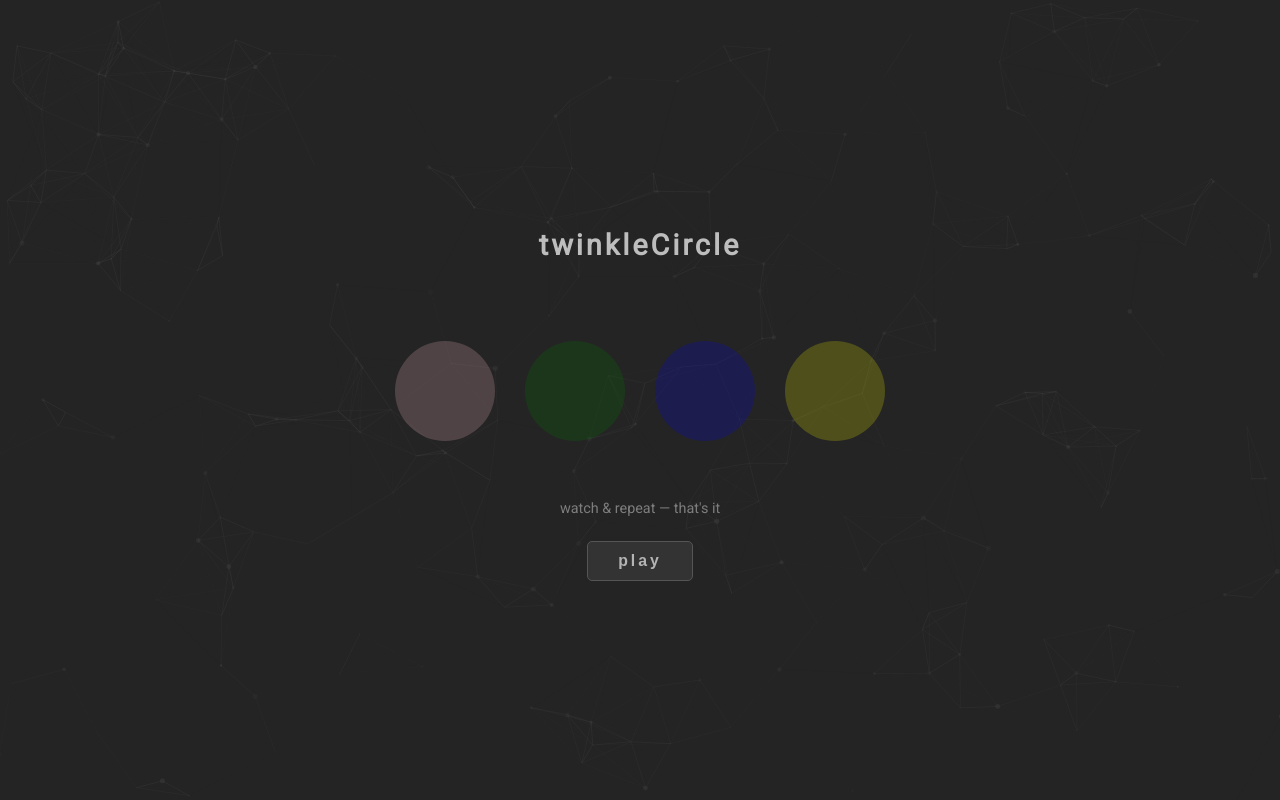
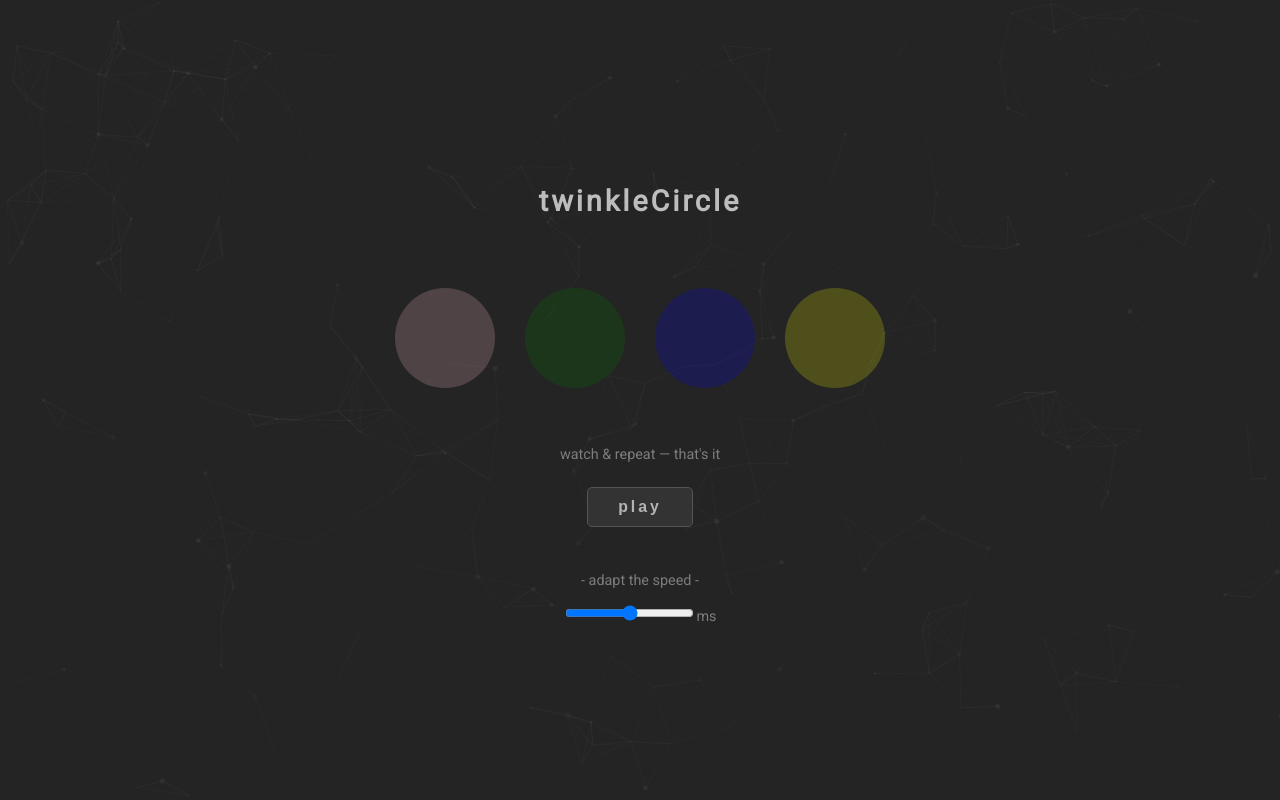
Before and after one commit to clasei/twinkle-circle, a React (Create React App) app: page / in a window 1280 px wide. Built offline with nearby package versions, Linux system fonts and the light colour scheme.

Commit message:
speed slider style implemented

```diff
--- a/src/components/ControlPanel/ControlPanel.css
+++ b/src/components/ControlPanel/ControlPanel.css
@@ -8,7 +8,7 @@
 .control-panel button {
     padding: 10px 30px;
     margin-top: 10px;
-
+    margin-bottom: 30px;
     font-size: 1.1em;
     font-weight: bold;
     letter-spacing: 3px;
--- a/src/components/ControlPanel/ControlPanel.js
+++ b/src/components/ControlPanel/ControlPanel.js
@@ -1,11 +1,21 @@
 import React from 'react';
 import './ControlPanel.css';
 
-const ControlPanel = ({ onStart }) => {
+const ControlPanel = ({ onStart, gameSpeed, onSpeedChange }) => {
   return (
     <div className="control-panel">
       <p>watch & repeat — that's it</p>
       <button onClick={onStart}>play</button>
+      <p>- adapt the speed -</p>
+      <input
+          type="range"
+          min="200"
+          max="1000"
+          value={gameSpeed}
+          onChange={onSpeedChange}
+          id="speedSlider"
+      />
+      <span>{gameSpeed}ms</span>
     </div>
   );
 }
--- a/src/components/Header/Header.css
+++ b/src/components/Header/Header.css
@@ -1,5 +1,5 @@
 .header {
-    margin-bottom: 30px;
+    margin-bottom: 20px;
     width: 100%;
     text-align: center;
     background-color: none;
```
